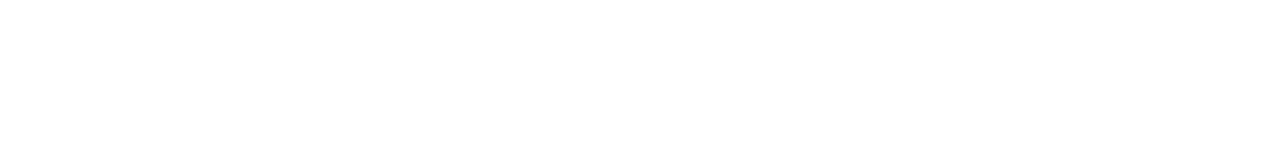
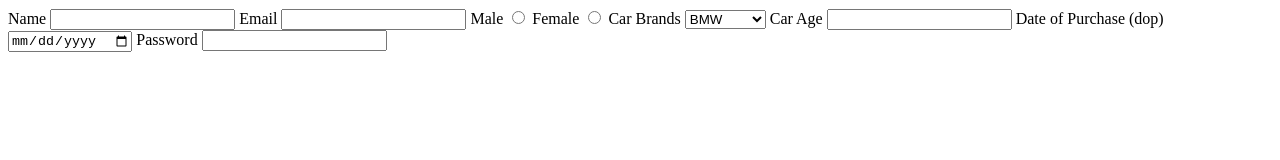
Before and after one commit to acciojob/car-insurance-form-Nazrul-ai, a website: page main.html in a window 1280 px wide. Drawn offline with Linux system fonts and the light colour scheme.

Commit message:
created a submission

```diff
--- a/main.html
+++ b/main.html
@@ -10,6 +10,27 @@
 	<!-- the entire body must be written by student -->
     <script type="text/javascript" src="./script.js">
 </script>
+<label for="name">Name</label>
+	<input type="text" id="name" required>
+<label for="email">Email</label>
+	<input type="Email" id="email" required>
+	<label>Male</label>
+		<input type="radio" name="gender" required>
+		<label>Female</label>
+		<input type="radio" name="gender" required>
+<label for="car">Car Brands</label>
+	<select id="cars" >
+		<option>BMW</option>
+		<option>Audi</option>
+		<option>Mercedez</option>
+	</select>
+<label for="name">Car Age</label>
+	<input type="Number" id="carage" required>
+
+<label for="dop">Date of Purchase (dop)</label>
+	<input type="Date" id="dop" required>
+	<label for="password">Password</label>
+	<input type="Password" id="password" required>
 
 </body>
 
```
